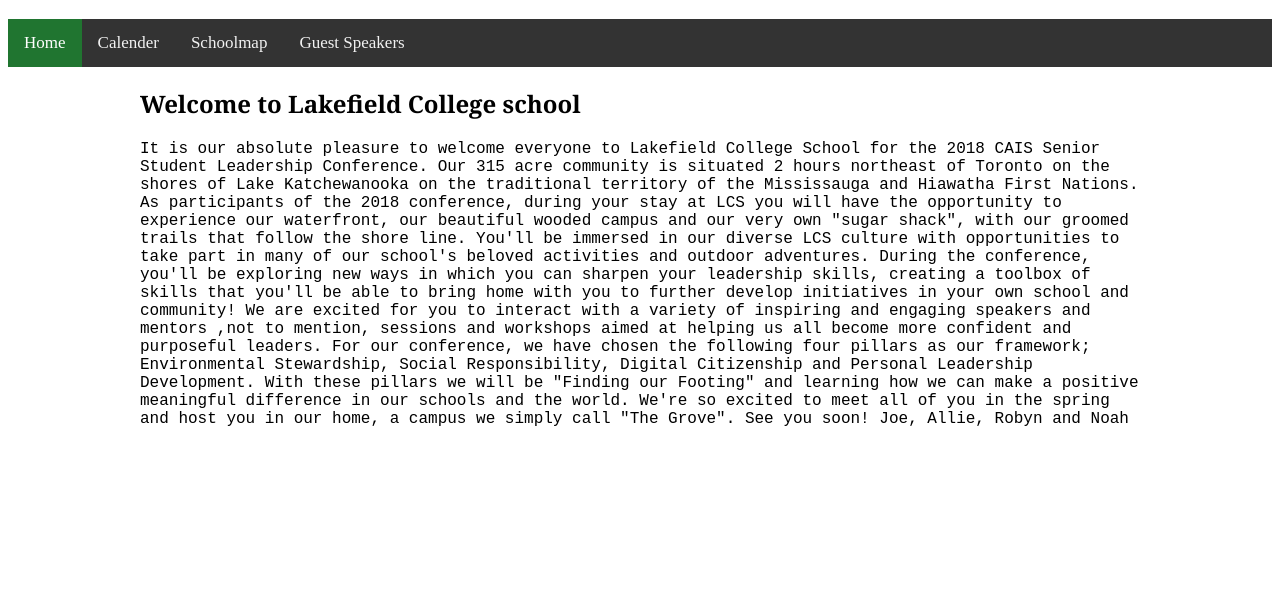
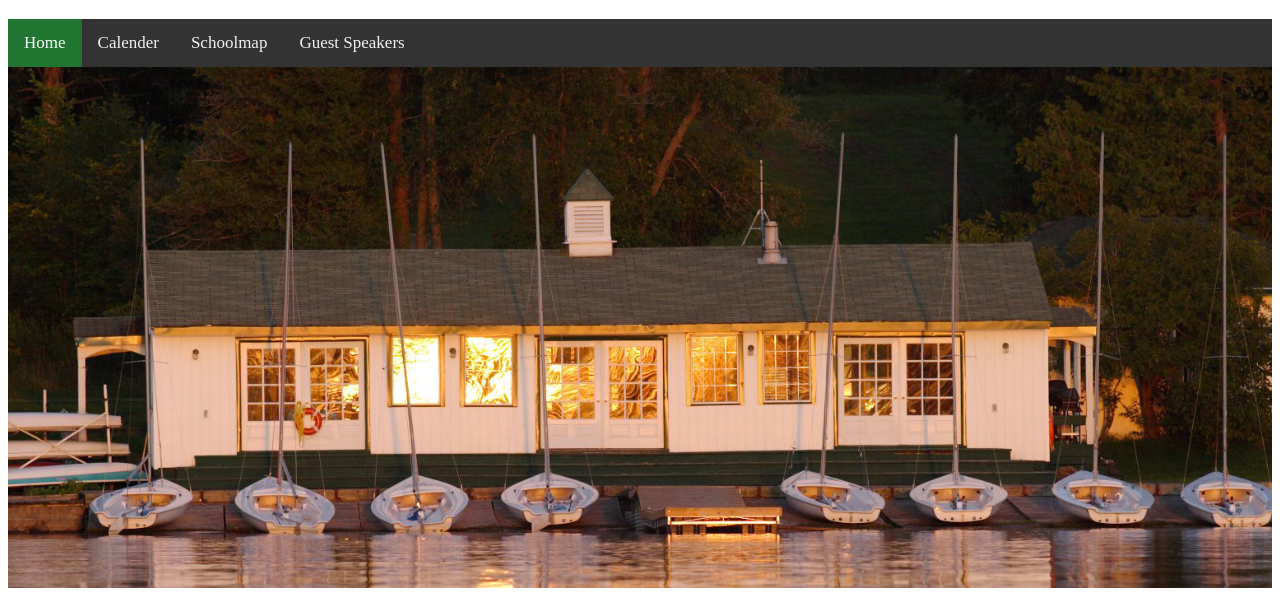
Before and after one commit to lcs-cfloess/cslc2018-web, a plain HTML site: page index.html in a window 1280 px wide. Shown: the part 67-676 px from the top of the page. Drawn offline with Linux system fonts and the light colour scheme.

Commit message:
front done

```diff
--- a/index.html
+++ b/index.html
@@ -22,8 +22,10 @@
       <a href="calender.html">Calender</a>
       <a href="schoolmap.html">Schoolmap</a>
       <a href="guestSpeakers.html">Guest Speakers</a>
+</div>
+<img src="./img/Welcome-Image.jpg" alt="WELCOME IMGAGE" width=100%>
 
-    </div>
+
     <section id="showcase">
       <div class="welcome">
         <h1>Welcome to Lakefield College school</h1>
@@ -39,10 +41,15 @@ We are excited for you to interact with a variety of inspiring and engaging spea
 For our conference, we have chosen the following four pillars as our framework; Environmental Stewardship, Social Responsibility, Digital Citizenship and Personal Leadership Development. With these pillars we will be "Finding our Footing" and learning how we can make a positive meaningful difference in our schools and the world.
 
 We're so excited to meet all of you in the spring and host you in our home, a campus we simply call "The Grove".
-
+</br>
+</br>
 See you soon!
-
+</br>
+</br>
 Joe, Allie, Robyn and Noah
+</br>
+</br></br>
+</br>
         </p>
       </div>
     </section>
```
Also changed, not shown: img/Welcome-Image.jpg (added), 1 other file.
